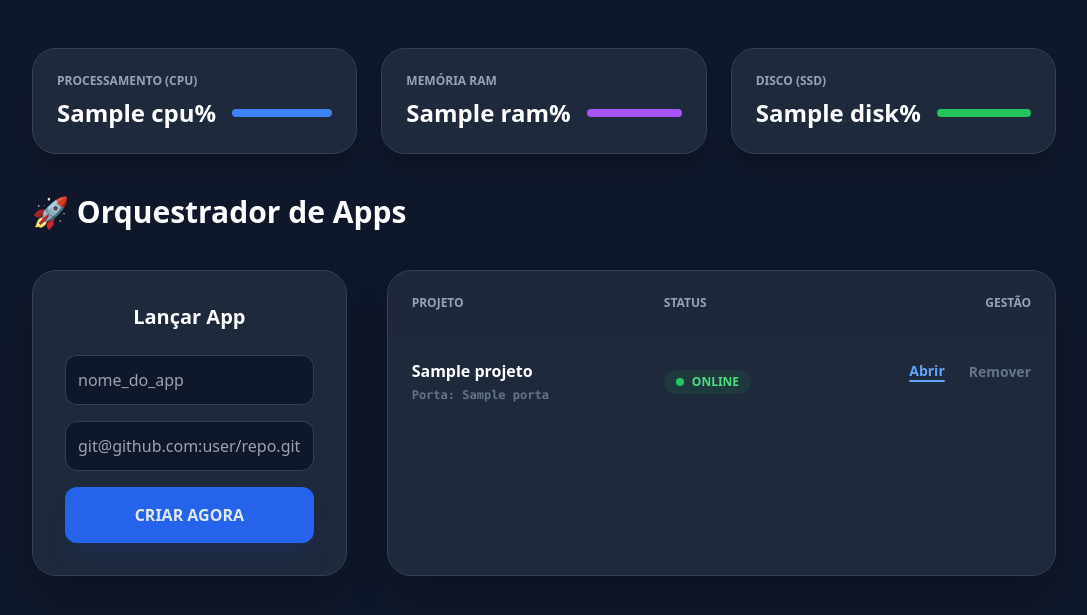
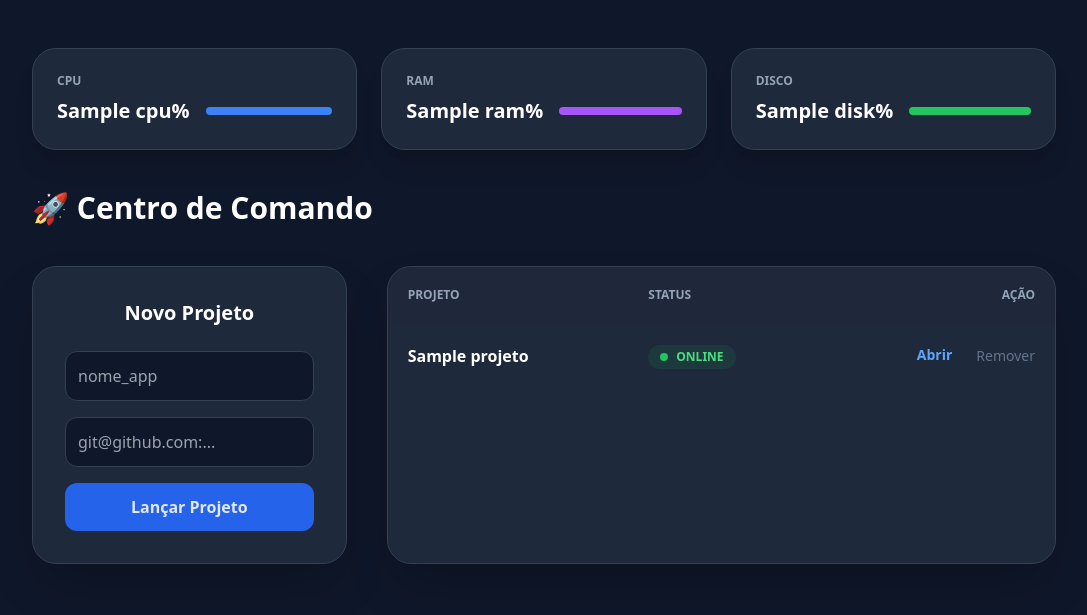
Before and after one commit to felipemfranco84/orquestrador, a FastAPI app: template app/templates/index.html in a window 1280 px wide. Shown: the top 615 px of the page, without its empty margins (96-1183 px from the left). Run offline with FastAPI, Linux system fonts and the light colour scheme; the template is opened without the code that fills it: most values are stand-ins (such as "Sample title", 1, 10 or a date in 2020); some libraries are stand-ins or nearby versions.

Commit message:
Configuração do Orquestrador V_023

```diff
--- a/app/main.py
+++ b/app/main.py
@@ -5,9 +5,9 @@ import subprocess
 import re
 import time
 import os
-import psutil  # Biblioteca padrão para métricas de sistema
+import psutil
 
-# v16.0.0 - Orquestrador + Telemetria de Recursos [cite: 2026-01-25]
+# v17.0.0 - Arquitetura Dinâmica com Polling [cite: 2026-01-25]
 app = FastAPI()
 templates = Jinja2Templates(directory="app/templates")
 SCRIPTS_DIR = "/home/felicruel/scripts"
@@ -15,10 +15,19 @@ SCRIPTS_DIR = "/home/felicruel/scripts"
 def limpar_nome(texto):
     return re.sub(r'\x1b\[[0-9;]*m', '', texto).strip()
 
+@app.get("/api/stats")
+async def api_stats():
+    """Endpoint de telemetria em tempo real"""
+    return {
+        "cpu": psutil.cpu_percent(),
+        "ram": psutil.virtual_memory().percent,
+        "disk": psutil.disk_usage('/').percent
+    }
+
 @app.get("/", response_class=HTMLResponse)
 async def home(request: Request, msg: str = None):
     try:
-        # Métricas Globais do Servidor
+        # Coleta inicial para o primeiro carregamento
         stats = {
             "cpu": psutil.cpu_percent(),
             "ram": psutil.virtual_memory().percent,
@@ -39,22 +48,21 @@ async def home(request: Request, msg: str = None):
                         "url": f"http://34.11.132.26/{partes[0]}/"
                     })
         return templates.TemplateResponse("index.html", {
-            "request": request,
-            "projetos": projetos,
-            "message": msg,
-            "stats": stats
+            "request": request, "projetos": projetos, "message": msg, "stats": stats
         })
     except Exception as e:
         return templates.TemplateResponse("index.html", {"request": request, "error": str(e)})
 
 @app.post("/remover")
 async def remover(nome: str = Form(...)):
-    subprocess.run(f"echo 'S' | sudo {SCRIPTS_DIR}/remover_projeto.sh {nome}", shell=True)
-    time.sleep(3)
+    nome_valido = "".join(filter(lambda x: x.isalnum() or x in "-_", nome))
+    os.system(f"printf '{nome_valido}\nS\n' | sudo {SCRIPTS_DIR}/remover_projeto.sh")
+    time.sleep(4)
     return RedirectResponse(url="/orquestrador/", status_code=303)
 
 @app.post("/criar")
 async def criar(nome: str = Form(...), repo: str = Form(...)):
-    subprocess.run(f"printf '{nome}\n{repo}\n' | sudo {SCRIPTS_DIR}/novo_projeto.sh", shell=True)
-    time.sleep(4)
+    nome_limpo = "".join(filter(lambda x: x.isalnum() or x in "-_", nome))
+    os.system(f"printf '{nome_limpo}\n{repo}\n' | sudo {SCRIPTS_DIR}/novo_projeto.sh")
+    time.sleep(5)
     return RedirectResponse(url="/orquestrador/", status_code=303)
--- a/app/templates/index.html
+++ b/app/templates/index.html
@@ -2,7 +2,7 @@
 <html lang="pt-br">
 <head>
     <meta charset="UTF-8">
-    <title>Centro de Comando | Telemetria</title>
+    <title>Centro de Comando | Real-Time</title>
     <script src="https://cdn.tailwindcss.com"></script>
     <script>
         function travaBotao(btn, msg) {
@@ -10,50 +10,71 @@
             btn.innerHTML = `<span class="animate-pulse">⌛ ${msg}...</span>`;
             btn.classList.add('opacity-50');
         }
+
+        // Função de atualização automática
+        async function atualizarStats() {
+            try {
+                const response = await fetch('api/stats');
+                const data = await response.json();
+
+                // Atualiza CPU
+                document.getElementById('cpu-val').innerText = data.cpu + '%';
+                document.getElementById('cpu-bar').style.width = data.cpu + '%';
+
+                // Atualiza RAM
+                document.getElementById('ram-val').innerText = data.ram + '%';
+                document.getElementById('ram-bar').style.width = data.ram + '%';
+
+                // Atualiza DISCO
+                document.getElementById('disk-val').innerText = data.disk + '%';
+                document.getElementById('disk-bar').style.width = data.disk + '%';
+            } catch (e) { console.log("Erro na telemetria"); }
+        }
+        setInterval(atualizarStats, 3000); // Atualiza a cada 3 segundos
     </script>
 </head>
 <body class="bg-[#0f172a] text-slate-200 p-6 md:p-12">
     <div class="max-w-5xl mx-auto">
         <div class="grid grid-cols-1 md:grid-cols-3 gap-6 mb-10">
             <div class="bg-[#1e293b] p-6 rounded-3xl border border-slate-700 shadow-xl">
-                <p class="text-slate-400 text-xs font-bold uppercase mb-2">Processamento (CPU)</p>
+                <p class="text-slate-400 text-xs font-bold uppercase mb-2">CPU</p>
                 <div class="flex items-center gap-4">
-                    <span class="text-2xl font-black text-white">{{ stats.cpu }}%</span>
+                    <span id="cpu-val" class="text-xl font-black text-white">{{ stats.cpu }}%</span>
                     <div class="flex-1 bg-slate-900 h-2 rounded-full overflow-hidden">
-                        <div class="bg-blue-500 h-full" style="width: {{ stats.cpu }}%"></div>
+                        <div id="cpu-bar" class="bg-blue-500 h-full transition-all duration-1000" style="width: {{ stats.cpu }}%"></div>
                     </div>
                 </div>
             </div>
             <div class="bg-[#1e293b] p-6 rounded-3xl border border-slate-700 shadow-xl">
-                <p class="text-slate-400 text-xs font-bold uppercase mb-2">Memória RAM</p>
+                <p class="text-slate-400 text-xs font-bold uppercase mb-2">RAM</p>
                 <div class="flex items-center gap-4">
-                    <span class="text-2xl font-black text-white">{{ stats.ram }}%</span>
+                    <span id="ram-val" class="text-xl font-black text-white">{{ stats.ram }}%</span>
                     <div class="flex-1 bg-slate-900 h-2 rounded-full overflow-hidden">
-                        <div class="bg-purple-500 h-full" style="width: {{ stats.ram }}%"></div>
+                        <div id="ram-bar" class="bg-purple-500 h-full transition-all duration-1000" style="width: {{ stats.ram }}%"></div>
                     </div>
                 </div>
             </div>
             <div class="bg-[#1e293b] p-6 rounded-3xl border border-slate-700 shadow-xl">
-                <p class="text-slate-400 text-xs font-bold uppercase mb-2">Disco (SSD)</p>
+                <p class="text-slate-400 text-xs font-bold uppercase mb-2">Disco</p>
                 <div class="flex items-center gap-4">
-                    <span class="text-2xl font-black text-white">{{ stats.disk }}%</span>
+                    <span id="disk-val" class="text-xl font-black text-white">{{ stats.disk }}%</span>
                     <div class="flex-1 bg-slate-900 h-2 rounded-full overflow-hidden">
-                        <div class="bg-green-500 h-full" style="width: {{ stats.disk }}%"></div>
+                        <div id="disk-bar" class="bg-green-500 h-full transition-all duration-1000" style="width: {{ stats.disk }}%"></div>
                     </div>
                 </div>
             </div>
         </div>
 
-        <h1 class="text-3xl font-bold mb-10 text-white flex items-center gap-3">🚀 Orquestrador de Apps</h1>
+        <h1 class="text-3xl font-bold mb-10 text-white flex items-center gap-3">🚀 Centro de Comando</h1>
 
         <div class="grid grid-cols-1 lg:grid-cols-3 gap-10">
             <aside class="bg-[#1e293b] p-8 rounded-3xl border border-slate-700 shadow-2xl h-fit">
-                <h2 class="text-xl font-bold mb-6 text-white text-center">Lançar App</h2>
-                <form action="criar" method="post" onsubmit="travaBotao(this.querySelector('button'), 'Configurando')">
+                <h2 class="text-xl font-bold mb-6 text-white text-center">Novo Projeto</h2>
+                <form action="criar" method="post" onsubmit="travaBotao(this.querySelector('button'), 'Instalando')">
                     <div class="space-y-4">
-                        <input type="text" name="nome" placeholder="nome_do_app" class="w-full bg-slate-900 border border-slate-700 p-3 rounded-xl outline-none focus:ring-2 focus:ring-blue-500 text-white" required>
-                        <input type="text" name="repo" placeholder="git@github.com:user/repo.git" class="w-full bg-slate-900 border border-slate-700 p-3 rounded-xl outline-none focus:ring-2 focus:ring-blue-500 text-white" required>
-                        <button type="submit" class="w-full bg-blue-600 hover:bg-blue-500 py-4 rounded-xl font-black transition-all shadow-xl shadow-blue-900/20">CRIAR AGORA</button>
+                        <input type="text" name="nome" placeholder="nome_app" class="w-full bg-slate-900 border border-slate-700 p-3 rounded-xl outline-none" required>
+                        <input type="text" name="repo" placeholder="git@github.com:..." class="w-full bg-slate-900 border border-slate-700 p-3 rounded-xl outline-none" required>
+                        <button type="submit" class="w-full bg-blue-600 hover:bg-blue-500 py-3 rounded-xl font-bold transition-all">Lançar Projeto</button>
                     </div>
                 </form>
             </aside>
@@ -61,26 +82,23 @@
             <main class="lg:col-span-2 bg-[#1e293b] rounded-3xl border border-slate-700 shadow-2xl overflow-hidden">
                 <table class="w-full text-left">
                     <thead class="bg-slate-800/50 text-xs font-bold uppercase text-slate-400">
-                        <tr><th class="p-6">Projeto</th><th class="p-6">Status</th><th class="p-6 text-right">Gestão</th></tr>
+                        <tr><th class="p-5">Projeto</th><th class="p-5">Status</th><th class="p-5 text-right">Ação</th></tr>
                     </thead>
                     <tbody class="divide-y divide-slate-700/50">
                         {% for p in projetos %}
                         <tr class="hover:bg-slate-700/20 transition-all">
-                            <td class="p-6 font-bold text-white">
-                                {{ p.nome }}
-                                <span class="block text-xs text-slate-500 font-mono mt-1">Porta: {{ p.porta }}</span>
-                            </td>
-                            <td class="p-6">
-                                <span class="inline-flex items-center gap-2 px-3 py-1 rounded-full text-xs font-black {{ 'bg-green-500/10 text-green-400' if p.status == 'online' else 'bg-red-500/10 text-red-400' }}">
+                            <td class="p-5 font-bold text-white">{{ p.nome }}</td>
+                            <td class="p-5">
+                                <span class="inline-flex items-center gap-2 px-3 py-1 rounded-full text-xs font-bold {{ 'bg-green-500/10 text-green-400' if p.status == 'online' else 'bg-red-500/10 text-red-400' }}">
                                     <span class="w-2 h-2 rounded-full {{ 'bg-green-500' if p.status == 'online' else 'bg-red-500' }}"></span>
                                     {{ p.status.upper() }}
                                 </span>
                             </td>
-                            <td class="p-6 text-right flex justify-end gap-6 items-center">
-                                <a href="{{ p.url }}" target="_blank" class="text-blue-400 hover:text-blue-300 font-bold text-sm underline decoration-2 underline-offset-4">Abrir</a>
-                                <form action="remover" method="post" onsubmit="return confirm('Apagar {{ p.nome }} permanentemente?') && travaBotao(this.querySelector('button'), 'Removendo')">
+                            <td class="p-5 text-right flex justify-end gap-6 items-center">
+                                <a href="{{ p.url }}" target="_blank" class="text-blue-400 hover:text-blue-300 font-bold text-sm">Abrir</a>
+                                <form action="remover" method="post" onsubmit="return confirm('Deseja deletar {{ p.nome }}?') && travaBotao(this.querySelector('button'), 'Deletando')">
                                     <input type="hidden" name="nome" value="{{ p.nome }}">
-                                    <button type="submit" class="text-slate-500 hover:text-red-500 text-sm font-bold transition-colors">Remover</button>
+                                    <button type="submit" class="text-slate-500 hover:text-red-500 text-sm font-medium">Remover</button>
                                 </form>
                             </td>
                         </tr>
```
